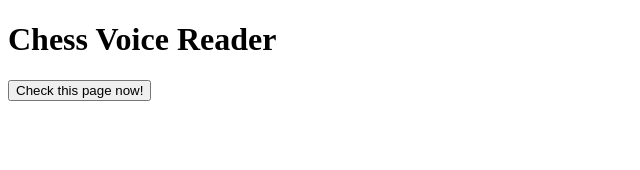
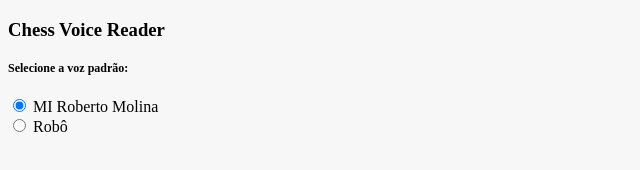
Before and after one commit to rodolphonetto/chess_reader, a browser extension: page index.html in a window 1280 px wide. Shown: the whole page, without its empty margins (0-640 px from the left). Drawn offline with Linux system fonts and the light colour scheme.

Commit message:
Melhorias visuais

```diff
--- a/index.html
+++ b/index.html
@@ -2,9 +2,17 @@
 <html>
   <head>
     <title>Chess Voice Reader</title>
+    <meta charset="utf-8"/>
+    <link rel="stylesheet" href="style.css">
   </head>
   <body>
-    <h1>Chess Voice Reader</h1>
-    <button id="checkPage">Check this page now!</button>
+    <h3>Chess Voice Reader</h1>
+    <h5>Selecione a voz padrão:</h5>
+    <div class="options">
+      <input checked type="radio" id="molina" name="voice" value="molina">
+      <label for="molina">MI Roberto Molina</label><br>
+      <input type="radio" id="default" name="voice" value="default">
+      <label for="default">Robô</label><br>
+    </div>
   </body>
 </html>
--- /dev/null
+++ b/style.css
@@ -0,0 +1,9 @@
+body {
+  height: 120px;
+  width: 200px;
+  background-color: #f7f7f7;
+}
+
+h5 {
+  font-size: 12px;
+}
```
Also changed, not shown: manifest.json.
